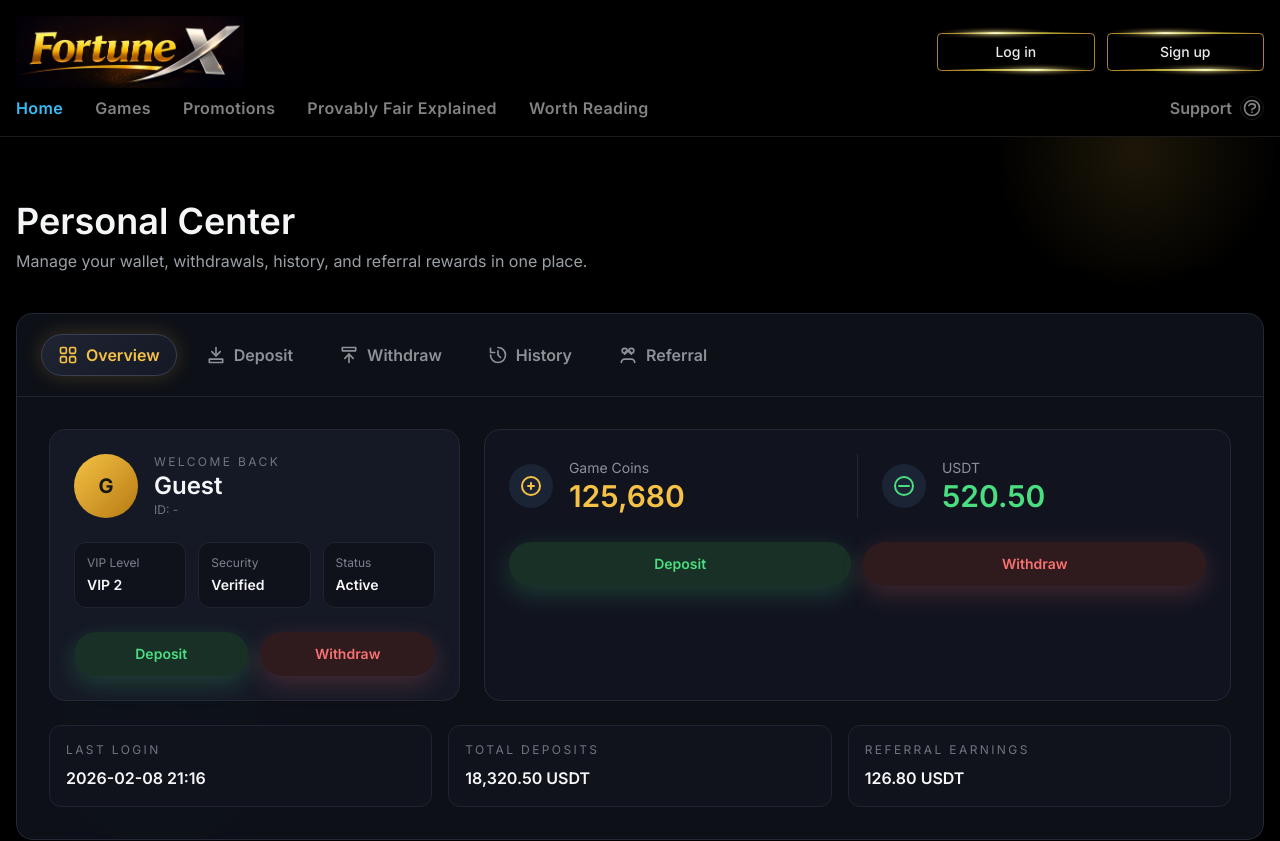
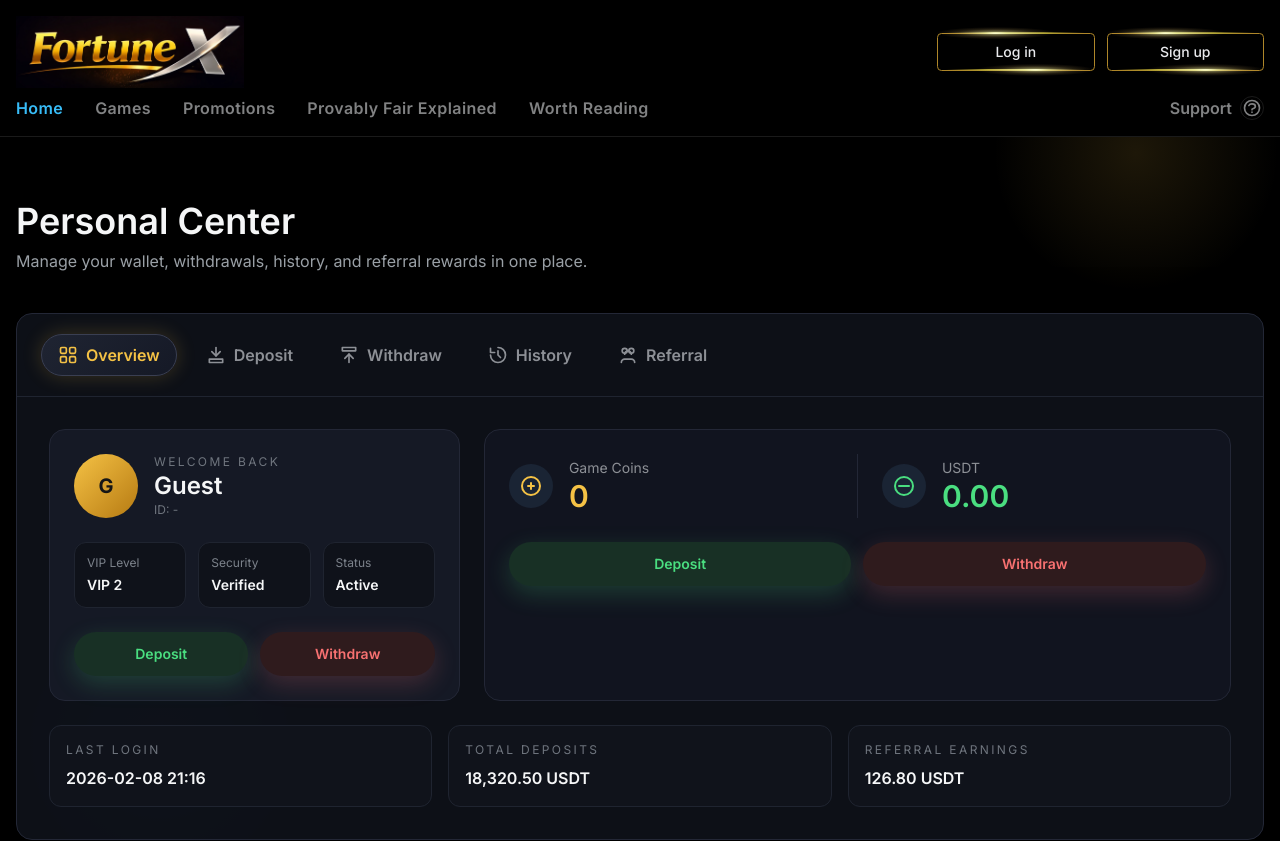
Before and after one commit to messigoalzzz/fortune, a Next.js app: page /account in a window 1280 px wide. Shown: the top 841 px of the page. Built offline with nearby package versions, Linux system fonts and the light colour scheme.

Commit message:
refactor: update PersonalCenter to manage game coins and USDT balances with new formatting functions

```diff
--- a/components/PersonalCenter.tsx
+++ b/components/PersonalCenter.tsx
@@ -115,11 +115,6 @@ const TAB_ITEMS: { id: TabKey; label: string }[] = [
   { id: "referral", label: "Referral" },
 ];
 
-const wallet = {
-  gameCoins: "125,680",
-  usdt: "520.50",
-};
-
 const referralCode = "FX-8Q2M1";
 const referralLink = "https://fortunex.example/invite/FX-8Q2M1";
 const DEFAULT_DEPOSIT_ADDRESS = "TMMzvF6P8n12Yw3sN6L9H4QxE6dP9a2c3";
@@ -191,6 +186,30 @@ const resolveString = (value: unknown) => {
   }
   return "";
 };
+
+const toNumber = (value: unknown): number | null => {
+  if (typeof value === "number" && Number.isFinite(value)) {
+    return value;
+  }
+  if (typeof value === "string") {
+    const trimmed = value.trim();
+    if (!trimmed) return null;
+    const parsed = Number(trimmed);
+    if (Number.isFinite(parsed)) {
+      return parsed;
+    }
+  }
+  return null;
+};
+
+const formatGameCoins = (value: number) =>
+  value.toLocaleString(undefined, { maximumFractionDigits: 2 });
+
+const formatUsdt = (value: number) =>
+  value.toLocaleString(undefined, {
+    minimumFractionDigits: 2,
+    maximumFractionDigits: 2,
+  });
 
 const parseJsonArray = (value: unknown): Record<string, unknown>[] | null => {
   if (typeof value !== "string") return null;
@@ -522,6 +541,7 @@ export default function PersonalCenter() {
   const [token, setToken] = useState<string | null>(null);
   const [userName, setUserName] = useState("Guest");
   const [userId, setUserId] = useState("-");
+  const [gameCoinsBalance, setGameCoinsBalance] = useState(0);
   const [copied, setCopied] = useState<null | "deposit" | "payment" | "referral">(null);
   const [depositAmount, setDepositAmount] = useState("");
   const [depositNetwork, setDepositNetwork] = useState("TRC20");
@@ -565,6 +585,11 @@ export default function PersonalCenter() {
         const displayName = payload.data.unick || payload.data.uname || uname || "Guest";
         setUserName(displayName);
         setUserId(String(payload.data.uid ?? uid ?? "-"));
+        const gameCoinValue = payload.data.uchip ?? payload.data.balance;
+        const parsedGameCoinBalance = toNumber(gameCoinValue);
+        if (parsedGameCoinBalance !== null) {
+          setGameCoinsBalance(parsedGameCoinBalance);
+        }
         if (displayName) {
           localStorage.setItem("uname", displayName);
         }
@@ -583,6 +608,12 @@ export default function PersonalCenter() {
     const initial = userName.trim().charAt(0).toUpperCase();
     return initial || "G";
   }, [userName]);
+  const usdtBalance = useMemo(() => gameCoinsBalance / 100, [gameCoinsBalance]);
+  const formattedGameCoinsBalance = useMemo(
+    () => formatGameCoins(gameCoinsBalance),
+    [gameCoinsBalance],
+  );
+  const formattedUsdtBalance = useMemo(() => formatUsdt(usdtBalance), [usdtBalance]);
 
   const handleCopy = (value: string, key: "deposit" | "payment" | "referral") => {
     if (!navigator?.clipboard) {
@@ -954,7 +985,7 @@ export default function PersonalCenter() {
                         <div>
                           <p className="text-sm text-[#8d9096]">Game Coins</p>
                           <p className="text-3xl font-semibold text-[#f5c245]">
-                            {wallet.gameCoins}
+                            {formattedGameCoinsBalance}
                           </p>
                         </div>
                       </div>
@@ -977,7 +1008,7 @@ export default function PersonalCenter() {
                         <div>
                           <p className="text-sm text-[#8d9096]">USDT</p>
                           <p className="text-3xl font-semibold text-[#4ade80]">
-                            {wallet.usdt}
+                            {formattedUsdtBalance}
                           </p>
                         </div>
                       </div>
@@ -1159,7 +1190,7 @@ export default function PersonalCenter() {
                     <div>
                       <p className="text-sm text-[#8d9096]">Available Balance</p>
                       <p className="mt-1 text-2xl font-semibold text-[#4ade80]">
-                        {wallet.usdt} USDT
+                        {formattedUsdtBalance} USDT
                       </p>
                     </div>
 
--- a/lib/api.ts
+++ b/lib/api.ts
@@ -28,14 +28,16 @@ export type RegisterResponse = {
   uname?: string;
   unick?: string;
   status?: number;
-  uchip?: number;
+  uchip?: number | string;
+  balance?: number | string;
 };
 
 export type UserInfoResponse = {
   uid: number;
   uname: string;
   unick?: string;
-  uchip?: number;
+  uchip?: number | string;
+  balance?: number | string;
 };
 
 export type GameListItem = {
```
